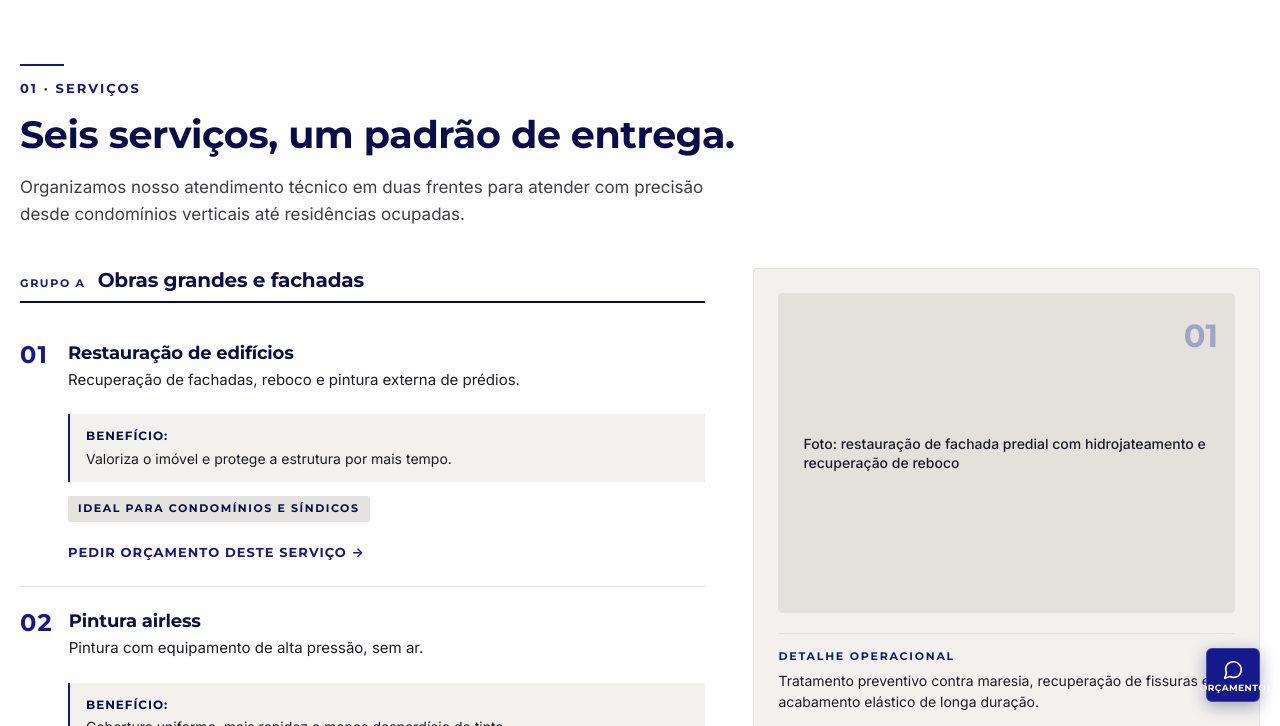
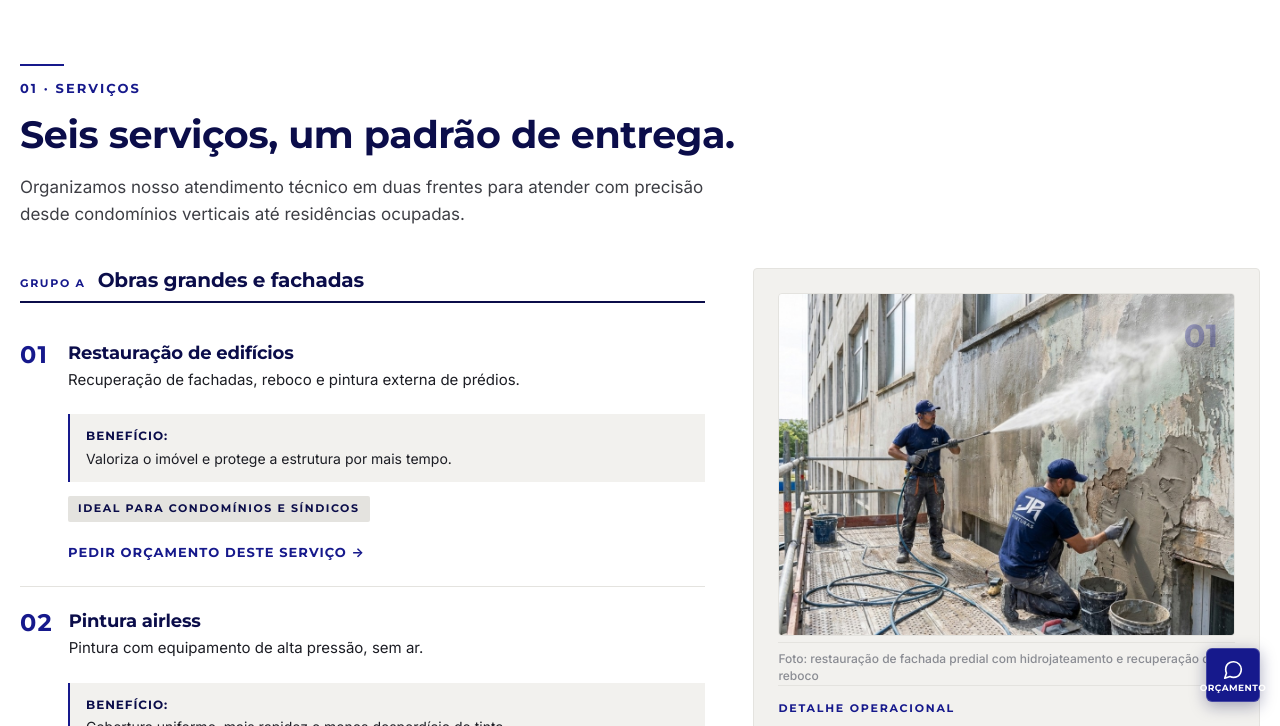
Before and after one commit to gabrielcriaecomunica/japinturas, a plain HTML site: page index.html in a window 1280 px wide. Both pictures are taken after a click on the button 362 px from the left and 1157 px from the top of the page. Shown: the part 791-1517 px from the top of the page. Drawn offline with Linux system fonts and the light colour scheme.

Commit message:
feat: adiciona foto real da equipe executando o servico 01 restauracao de edificios

```diff
--- a/index.html
+++ b/index.html
@@ -184,7 +184,7 @@
               </div>
 
               <!-- Servico 01 -->
-              <article class="service-row is-active" data-service="1" data-photo="Foto: restauração de fachada predial com hidrojateamento e recuperação de reboco" data-detail="Tratamento preventivo contra maresia, recuperação de fissuras e acabamento elástico de longa duração.">
+              <article class="service-row is-active" data-service="1" data-photo="Foto: restauração de fachada predial com hidrojateamento e recuperação de reboco" data-detail="Tratamento preventivo contra maresia, recuperação de fissuras e acabamento elástico de longa duração." data-img="assets/fotos/restauracao-edificios.jpg">
                 <div class="service-row-summary" tabindex="0" role="button" aria-expanded="true">
                   <span class="service-number">01</span>
                   <div class="service-meta">
@@ -200,9 +200,10 @@
                   </div>
                   <div class="service-ideal-tag">IDEAL PARA CONDOMÍNIOS E SÍNDICOS</div>
                   <div class="service-mobile-photo">
-                    <div class="photo-placeholder" role="img" aria-label="Foto: restauração de fachada predial com recuperação de reboco">
-                      <p class="placeholder-caption">Foto: restauração de fachada predial com recuperação de reboco</p>
-                    </div>
+                    <figure class="service-real-photo-wrap">
+                      <img src="assets/fotos/restauracao-edificios.jpg" alt="Equipe da JA Pinturas em andaime executando restauração de fachada com hidrojateamento e aplicação de reboco" class="service-real-img" loading="lazy" width="800" height="600">
+                      <figcaption class="photo-editorial-caption">Foto: restauração de fachada predial com hidrojateamento e recuperação de reboco</figcaption>
+                    </figure>
                   </div>
                   <a href="https://wa.me/5547992287236?text=Olá!%20Vim%20pelo%20site%20e%20quero%20um%20orçamento%20de%20Restauração%20de%20edifícios." target="_blank" rel="noopener" class="service-action-link">
                     Pedir orçamento deste serviço →
@@ -359,10 +360,17 @@
           <aside class="services-preview-panel" aria-hidden="true">
             <div class="preview-sticky-wrapper">
               <div class="preview-box">
-                <div class="photo-placeholder preview-image-placeholder">
-                  <span class="preview-service-code" id="preview-code">01</span>
-                  <p class="placeholder-caption" id="preview-caption">Foto: restauração de fachada predial com hidrojateamento e recuperação de reboco</p>
+                <div class="preview-media-container" id="preview-media-container">
+                  <figure class="service-real-photo-wrap" id="preview-figure">
+                    <img src="assets/fotos/restauracao-edificios.jpg" alt="Restauração de fachada predial com hidrojateamento e reboco" class="preview-real-img" id="preview-img" width="800" height="600">
+                    <span class="preview-service-code" id="preview-code">01</span>
+                  </figure>
+                  <div class="photo-placeholder preview-image-placeholder" id="preview-placeholder" style="display: none;">
+                    <span class="preview-service-code" id="placeholder-code">01</span>
+                    <p class="placeholder-caption" id="preview-caption">Foto: restauração de fachada predial com hidrojateamento e recuperação de reboco</p>
+                  </div>
                 </div>
+                <figcaption class="photo-editorial-caption" id="preview-editorial-caption">Foto: restauração de fachada predial com hidrojateamento e recuperação de reboco</figcaption>
                 <div class="preview-caption-block">
                   <span class="preview-note-title">DETALHE OPERACIONAL</span>
                   <p class="preview-note-text" id="preview-note">Tratamento preventivo contra maresia, recuperação de fissuras e acabamento elástico de longa duração.</p>
--- a/script.js
+++ b/script.js
@@ -48,8 +48,13 @@ document.addEventListener('DOMContentLoaded', () => {
      2. SERVICOS: ACORDEAO NO CELULAR E PREVIEW NO DESKTOP
      ========================================================================== */
   const serviceRows = document.querySelectorAll('.service-row');
+  const previewFigure = document.getElementById('preview-figure');
+  const previewImg = document.getElementById('preview-img');
+  const previewPlaceholder = document.getElementById('preview-placeholder');
   const previewCode = document.getElementById('preview-code');
+  const placeholderCode = document.getElementById('placeholder-code');
   const previewCaption = document.getElementById('preview-caption');
+  const previewEditorialCaption = document.getElementById('preview-editorial-caption');
   const previewNote = document.getElementById('preview-note');
 
   function updateDesktopPreview(row) {
@@ -57,10 +62,27 @@ document.addEventListener('DOMContentLoaded', () => {
     const num = row.getAttribute('data-service') || '01';
     const photo = row.getAttribute('data-photo') || '';
     const detail = row.getAttribute('data-detail') || '';
+    const imgSrc = row.getAttribute('data-img') || '';
 
-    if (previewCode) previewCode.textContent = num.padStart(2, '0');
-    if (previewCaption) previewCaption.textContent = photo;
     if (previewNote) previewNote.textContent = detail;
+    if (previewEditorialCaption) previewEditorialCaption.textContent = photo;
+
+    if (imgSrc) {
+      if (previewImg) {
+        previewImg.src = imgSrc;
+        previewImg.alt = photo;
+      }
+      if (previewCode) previewCode.textContent = num.padStart(2, '0');
+      if (previewFigure) previewFigure.style.display = 'block';
+      if (previewPlaceholder) previewPlaceholder.style.display = 'none';
+    } else {
+      if (previewFigure) previewFigure.style.display = 'none';
+      if (previewPlaceholder) {
+        previewPlaceholder.style.display = 'flex';
+        if (placeholderCode) placeholderCode.textContent = num.padStart(2, '0');
+        if (previewCaption) previewCaption.textContent = photo;
+      }
+    }
 
     serviceRows.forEach(r => r.classList.remove('is-active'));
     row.classList.add('is-active');
--- a/style.css
+++ b/style.css
@@ -630,6 +630,35 @@ p {
   min-height: 160px;
 }
 
+.service-real-photo-wrap {
+  position: relative;
+  width: 100%;
+  border-radius: var(--radius-subtle);
+  overflow: hidden;
+  border: 1px solid var(--color-concrete-light);
+  background-color: var(--color-offwhite);
+}
+
+.service-real-img,
+.preview-real-img {
+  width: 100%;
+  height: auto;
+  aspect-ratio: 4 / 3;
+  object-fit: cover;
+  display: block;
+}
+
+.photo-editorial-caption {
+  font-size: 0.75rem;
+  color: var(--color-concrete);
+  font-weight: 500;
+  line-height: 1.4;
+  padding: 8px 0 0;
+  border-top: 1px solid var(--color-concrete-light);
+  margin-top: 6px;
+  display: block;
+}
+
 .service-action-link {
   font-family: var(--font-title);
   font-size: 0.8125rem;
```
Also changed, not shown: assets/fotos/restauracao-edificios.jpg (added).
